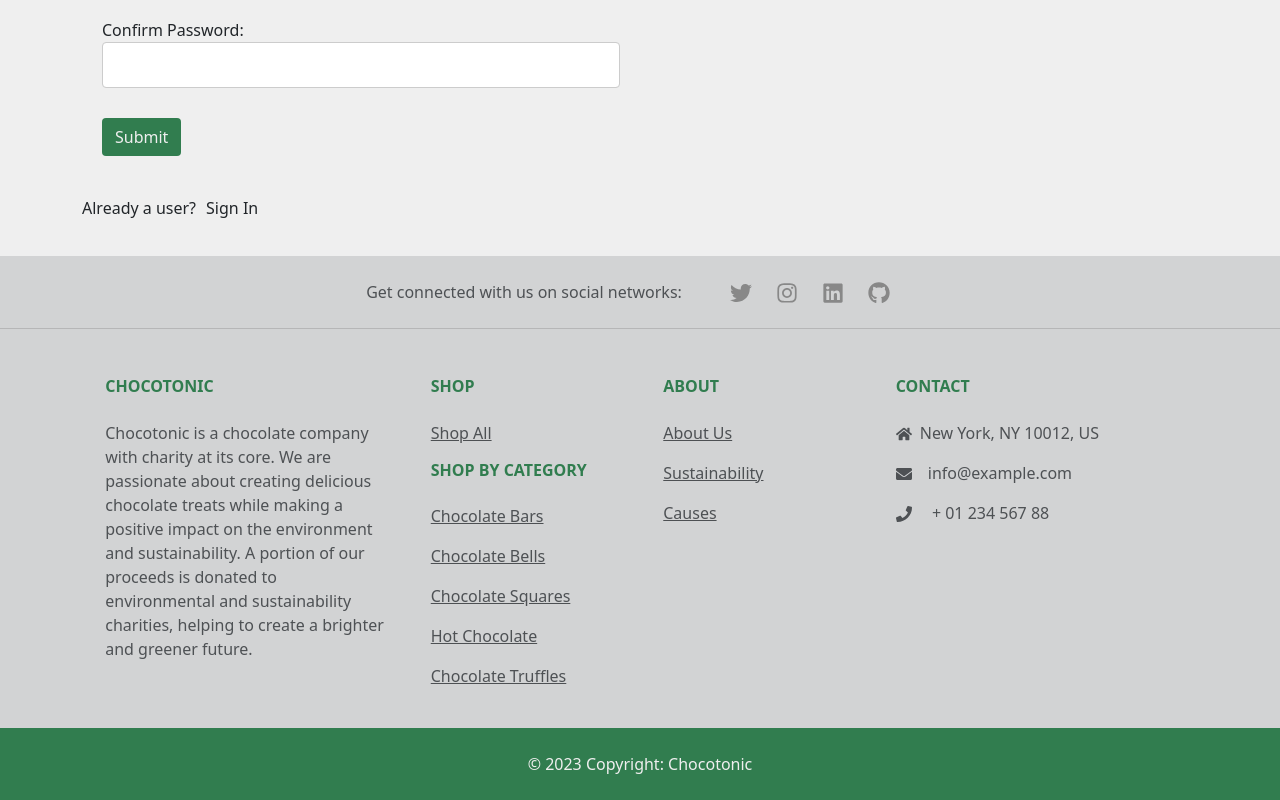
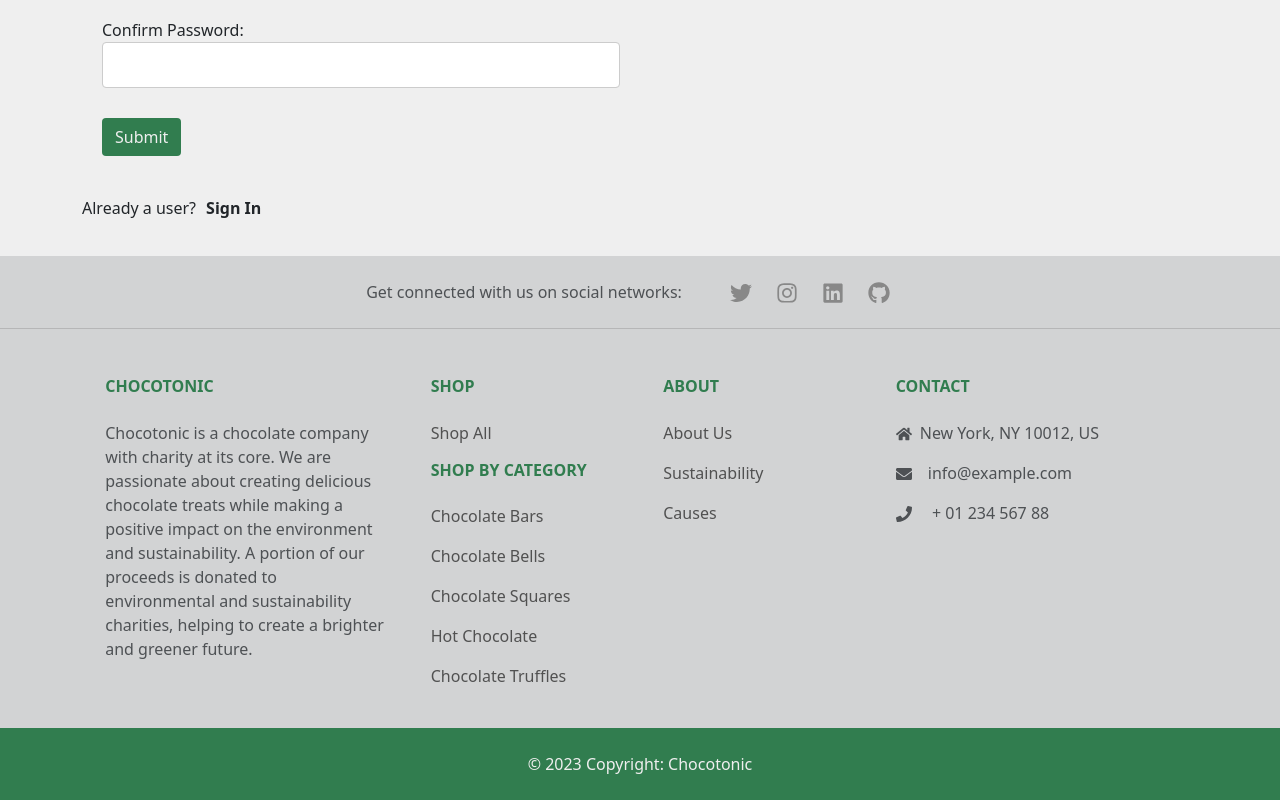
Before and after one commit to Evan-Roberts-808/Chocotonic, a React (Vite) app in the folder client/: page /signup in a window 1280 px wide. Shown: the part 600-1400 px from the top of the page. Built offline with nearby package versions, Linux system fonts and the light colour scheme; no server answers.

Commit message:
fixed validation on login and signup to properly display errors to users

```diff
--- a/client/src/components/Footer.jsx
+++ b/client/src/components/Footer.jsx
@@ -62,7 +62,7 @@ function Footer() {
                 Shop
               </h6>
               <p>
-                <a href="#!" className="text-reset">
+                <a href="#!" className="footer-link">
                   Shop All
                 </a>
               </p>
@@ -70,27 +70,27 @@ function Footer() {
                 Shop By Category
               </h6>
               <p>
-                <a href="#!" className="text-reset">
+                <a href="#!" className="footer-link">
                   Chocolate Bars
                 </a>
               </p>
               <p>
-                <a href="#!" className="text-reset">
+                <a href="#!" className="footer-link">
                   Chocolate Bells
                 </a>
               </p>
               <p>
-                <a href="#!" className="text-reset">
+                <a href="#!" className="footer-link">
                   Chocolate Squares
                 </a>
               </p>
               <p>
-                <a href="#!" className="text-reset">
+                <a href="#!" className="footer-link">
                   Hot Chocolate
                 </a>
               </p>
               <p>
-                <a href="#!" className="text-reset">
+                <a href="#!" className="footer-link">
                   Chocolate Truffles
                 </a>
               </p>
@@ -101,17 +101,17 @@ function Footer() {
                 About
               </h6>
               <p>
-                <a href="#!" className="text-reset">
+                <a href="#!" className="footer-link">
                   About Us
                 </a>
               </p>
               <p>
-                <a href="#!" className="text-reset">
+                <a href="#!" className="footer-link">
                   Sustainability
                 </a>
               </p>
               <p>
-                <a href="#!" className="text-reset">
+                <a href="#!" className="footer-link">
                   Causes
                 </a>
               </p>
--- a/client/src/components/pages/Login.jsx
+++ b/client/src/components/pages/Login.jsx
@@ -8,6 +8,7 @@ import UserContext from "../../context/UserContext";
 function Login() {
   const { setUser } = useContext(UserContext);
   const navigate = useNavigate();
+  const [errorMessage, setErrorMessage] = useState("");
 
   const initialValues = {
     identifier: "",
@@ -27,13 +28,25 @@ function Login() {
       },
       body: JSON.stringify(values),
     })
-      .then((r) => r.json())
+      .then((response) => {
+        if (response.ok) {
+          return response.json();
+        } else if (response.status === 401) {
+          throw new Error("Invalid username/email or password");
+        } else if (response.status === 404) {
+          throw new Error("User not found");
+        } else {
+          throw new Error("Error logging in");
+        }
+      })
       .then((user) => {
-        console.log(user)
         setUser(user);
         navigate("/");
       })
-      .catch((err) => console.error(err));
+      .catch((error) => {
+        console.error(error);
+        setErrorMessage(error.message);
+      });
   };
 
   return (
@@ -47,6 +60,9 @@ function Login() {
           >
             <Form className="login-form">
               <h3>Login</h3>
+              {errorMessage && (
+              <div className="error-message">{errorMessage}</div>
+            )}
               <div className="form-group">
                 <label htmlFor="identifier">Username or Email:</label>
                 <Field
@@ -86,7 +102,7 @@ function Login() {
               style={{ cursor: "pointer", "margin-left": "10px" }}
               onClick={() => navigate("/signup")}
             >
-              Sign Up
+              <b>Sign Up</b>
             </span>
           </p>
         </Row>
--- a/client/src/components/pages/Signup.jsx
+++ b/client/src/components/pages/Signup.jsx
@@ -8,6 +8,7 @@ import UserContext from "../../context/UserContext";
 function Signup() {
   const { setUser } = useContext(UserContext);
   const navigate = useNavigate();
+  const [errorMessage, setErrorMessage] = useState("");
 
   const initialValues = {
     username: "",
@@ -20,14 +21,24 @@ function Signup() {
   const validationSchema = Yup.object({
     username: Yup.string().required("Username is required"),
     name: Yup.string().required("Name is required"),
-    email: Yup.string().required("Email is required"),
+    email: Yup.string()
+      .required("Email is required")
+      .matches(/^[^@]+@[^@]+\.[^@]+$/, "Invalid email format"),
     password: Yup.string().required("Password is required"),
     confirmPassword: Yup.string()
       .oneOf([Yup.ref("password"), null], "Passwords must match")
       .required("Confirm Password is required"),
   });
 
-  const handleSubmit = (values) => {
+  const handleSubmit = (values, { setSubmitting, setErrors }) => {
+    if (values.password !== values.confirmPassword) {
+      setErrors({
+        confirmPassword: "Passwords must match",
+      });
+      setSubmitting(false);
+      return;
+    }
+
     fetch("/api/signup", {
       method: "POST",
       headers: {
@@ -35,12 +46,21 @@ function Signup() {
       },
       body: JSON.stringify(values),
     })
-      .then((r) => r.json())
-      .then((user) => {
-        setUser(user);
+      .then((response) => {
+        if (response.ok) {
+          return response.json();
+        } else {
+          throw new Error("Username or email is already in use");
+        }
+      })
+      .then((data) => {
+        setUser(data);
         navigate("/");
       })
-      .catch((err) => console.error(err));
+      .catch((error) => {
+        setErrorMessage(error.message);
+        setSubmitting(false);
+      });
   };
 
   return (
@@ -54,6 +74,9 @@ function Signup() {
           >
             <Form className="signup-form">
               <h3>Sign Up</h3>
+              {errorMessage && (
+        <div className="error-message">{errorMessage}</div>
+      )}
               <div className="form-group">
                 <label htmlFor="name">Name:</label>
                 <Field
@@ -135,7 +158,7 @@ function Signup() {
               style={{ cursor: "pointer", "marginLeft": "10px" }}
               onClick={() => navigate("/login")}
             >
-              Sign In
+              <b>Sign In</b>
             </span>
           </p>
         </Row>
--- a/client/src/stylesheets/style.css
+++ b/client/src/stylesheets/style.css
@@ -151,6 +151,17 @@ body {
 
   .footer {
     background-color: var(--chocotonic-grey);
+  }
+
+  .footer-link {
+    text-decoration: none;
+    transition: color 0.2s;
+    color: #515151
+  }
+
+  .footer-link:hover {
+    text-decoration: none;
+    color: var(--chocotonic-green-hover)
   }
 
   .social-banner {
```
Also changed, not shown: 2 other files (tests, documents, lock files or other folders).
